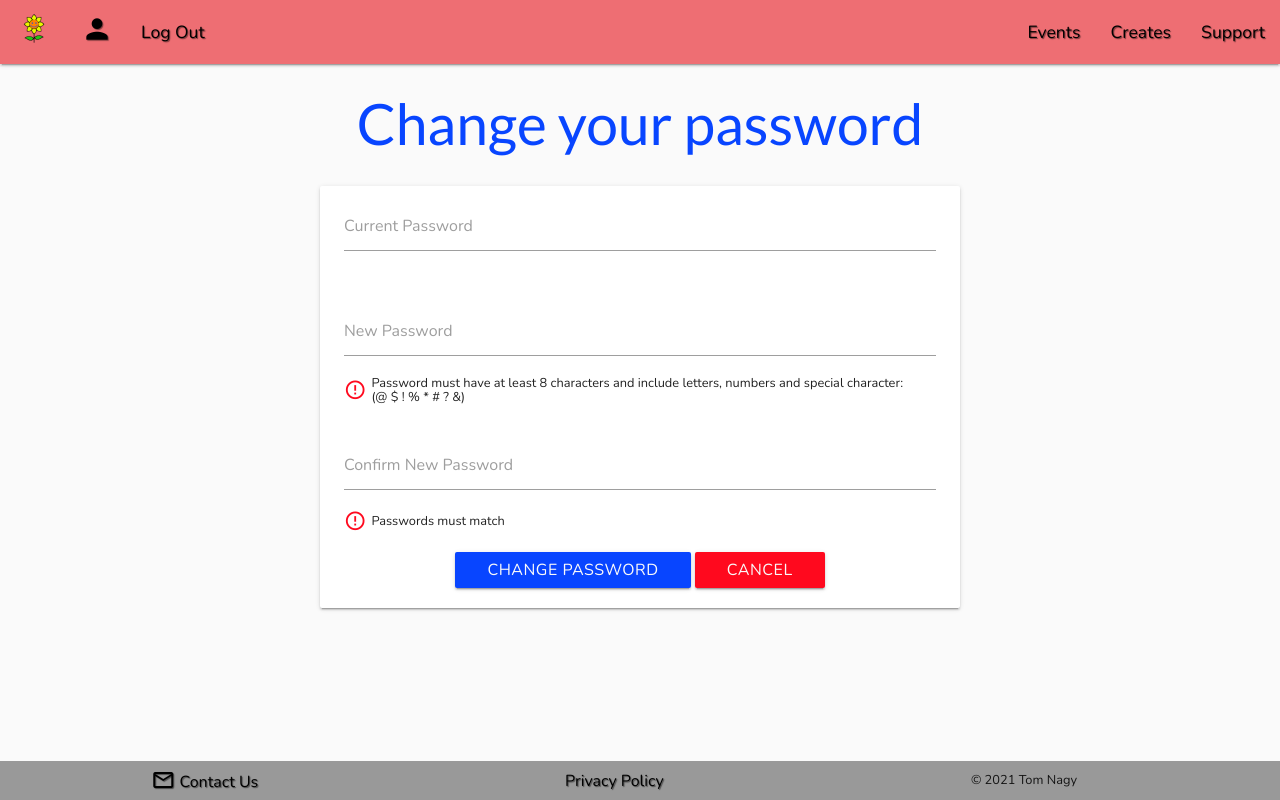
After one commit to Tom-Nagy/family-friendly, a Flask app: page /change_password/1 in a window 1280 px wide. The commit adds this page. Run offline with Flask 2, Linux system fonts and the light colour scheme; the visitor is signed in with stand-in values (Sample User, id 1); data that the repository does not hold is empty.

Commit message:
Add change_password functionality

```diff
--- a/app/classes/user_class.py
+++ b/app/classes/user_class.py
@@ -124,6 +124,8 @@ class User:
     @staticmethod
     def update_user(new_info, user_id):
         """
+        Takes a dictionary with the new value(s) to update
+        and the user _id as parameters.
         Update db
         """
         try:
--- a/app/flashes/flash_messages.py
+++ b/app/flashes/flash_messages.py
@@ -10,6 +10,8 @@ invalid_passwords = "Passwords must match, Please enter valid passwords."
 
 incorrect_password = "Incorrect password, try again."
 
+password_changed = "Your password has been changed."
+
 logged_in = "Welcome back to the Family!"
 
 incorrect_details = "Incorrect details, please try again."
--- a/app/static/css/style.css
+++ b/app/static/css/style.css
@@ -261,6 +261,9 @@ footer {
 }
 
 /* profile.html */
+.profile-container {
+    padding: 10px;
+}
 
 .profile-info-wrapper {
     margin-bottom: 10px;
--- /dev/null
+++ b/app/templates/change_password.html
@@ -0,0 +1,53 @@
+{% extends 'base.html' %}
+{% block heading %}
+<h2 class="blue-txt">Change your password</h2>
+{% endblock %}
+
+{% block content %}
+    <div class="row">
+        <form class="col s12 m8 offset-m2 l6 offset-l3 card-panel" method="POST"
+            action="{{ url_for('users.change_password', user_id=user._id) }}">
+            <!-- current password -->
+            <div class="row">
+                <div class="input-field col s12">
+                    <input id="password" name="password" type="password" class="validate" required>
+                    <label for="password">Current Password</label></span>
+                </div>
+            </div>
+            <!-- new password -->
+            <div class="row">
+                <div class="input-field col s12">
+                    <input id="new_password" name="new_password" type="password" class="validate" minlength="8" maxlength="30"
+                        pattern="^(?=.*[a-z])(?=.*[A-Z])(?=.*\d)(?=.*[@$!%*#?&])[A-Za-z\d@$!#%*?&]{8,30}$" required>
+                    <label for="new_password">New Password</label>
+                    <span class="helper-text valign-wrapper">
+                        <span class="material-icons">error_outline</span>
+                        Password must have at least 8 characters and include letters,
+                        numbers and special character: <br>
+                        (@ $ ! % * # ? &)
+                    </span>
+                </div>
+            </div>
+            <!-- confirm password -->
+            <div class="row">
+                <div class="input-field col s12">
+                    <input id="new_conf_password" name="new_conf_password" type="password" class="validate" minlength="8"
+                        maxlength="30" pattern="^(?=.*[a-z])(?=.*[A-Z])(?=.*\d)(?=.*[@$!%*#?&])[A-Za-z\d@$!#%*?&]{8,30}$"
+                        required>
+                    <label for="new_conf_password">Confirm New Password</label>
+                    <span class="helper-text valign-wrapper">
+                        <span class="material-icons">error_outline</span>Passwords must match
+                    </span>
+                </div>
+            </div>
+            <!-- Submit -->
+            <div class="row">
+                <div class="col12 center-align">
+                    <button class="btn waves-effect waves-light blue-bg white-txt submit-btn" type="submit">Change password</button>
+                    <a href="{{ url_for('users.profile', username=session['user']) }}"
+                        class="btn waves-effect waves-light red-bg white-txt cancel-btn">Cancel</a>
+                </div>
+            </div>
+        </form>
+    </div>
+{% endblock %}
--- a/app/templates/profile.html
+++ b/app/templates/profile.html
@@ -9,7 +9,7 @@
     <div class="row">
         <div class="col s12 m7">
             <h3 class="header">{{ user.username }}'s info</h3>
-            <div class="card horizontal">
+            <div class="card horizontal profile-container">
                 <div class="card-image valign-wrapper">
                     <a class="tooltipped hoverable" href="{{ url_for('users.update_picture', user_id=user._id) }}"
                         aria-label="Change or Add profile picture." data-tooltip="Click to update profile picture">
@@ -43,6 +43,7 @@
                     </div>
                     <div class="card-action">
                         <a href="{{ url_for('users.update_profile', user_id=user._id) }}">Update info</a>
+                        <a href="{{ url_for('users.change_password', user_id=user._id) }}">Change password</a>
                     </div>
                 </div>
             </div>
--- a/app/users.py
+++ b/app/users.py
@@ -1,7 +1,7 @@
 from flask import (
     Flask, flash, render_template, redirect,
     request, session, url_for, Blueprint, current_app)
-from werkzeug.security import check_password_hash
+from werkzeug.security import check_password_hash, generate_password_hash
 from bson.objectid import ObjectId
 from app import mongo
 from app.flashes.flash_messages import *
@@ -188,6 +188,45 @@ def update_picture(user_id):
     return redirect(url_for("users.login"))
 
 
+@users.route("/change_password/<user_id>", methods=["GET", "POST"])
+def change_password(user_id):
+    if request.method == "POST":
+
+        user = User.get_one_user_coll(session["user"])
+        password = request.form.get("password")
+
+        # Check if current password match input
+        if check_password_hash(user["password"], password):
+
+            # Check if the new passwords are valid and match
+            new_pass1 = request.form.get("new_password")
+            new_pass2 = request.form.get("new_conf_password")
+
+            if validate_passwords(new_pass1, new_pass2):
+                # Create a dic with new value and Add new_info to db
+                new_pass = generate_password_hash(new_pass2)
+                new_info = {"password": new_pass}
+                User.update_user(new_info, user_id)
+
+                flash(password_changed)
+                return redirect(url_for('users.profile', username=session["user"]))
+
+            else:
+                flash(incorrect_details)
+                return redirect(url_for("users.change_password", user_id=user["_id"]))
+
+        else:
+            flash(invalid_passwords)
+            return redirect(url_for("users.change_password", user_id=user["_id"]))
+
+    # Check if user is logged in
+    if session["user"]:
+        user = User.get_one_user_coll(session["user"])
+        return render_template("change_password.html", user=user)
+
+    return redirect(url_for("users.login"))
+
+
 @users.route("/logout")
 def logout():
     # Remove user from session cookie
```
Also changed, not shown: app/templates/login.html (+6 -5 lines), README.md.
